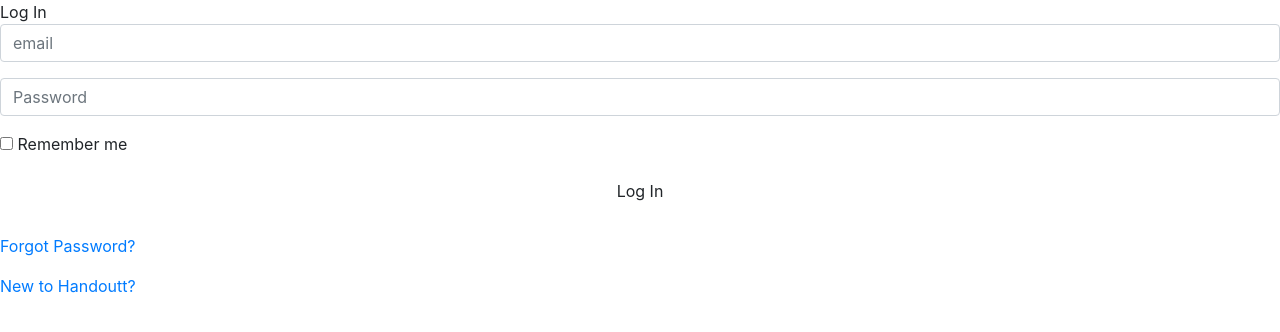
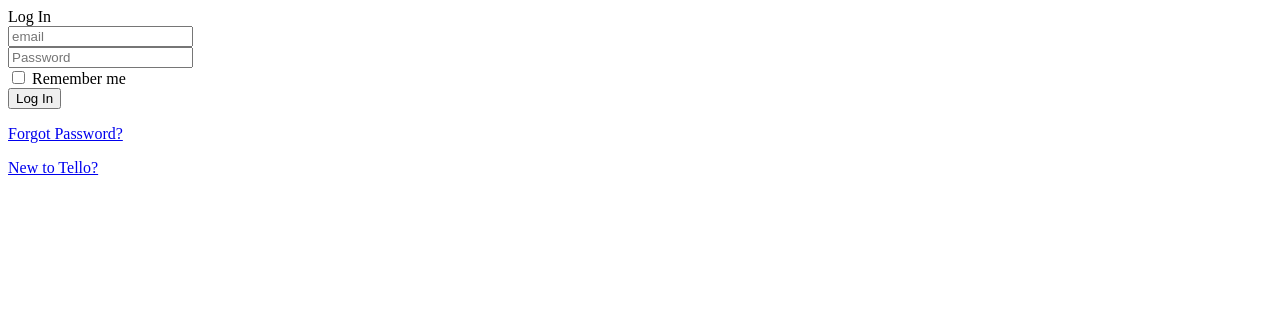
Before and after one commit to telloapp/salesapp, a PHP site: page /login.php in a window 1280 px wide. Shown: the top 332 px of the page. Run offline with PHP 8.4, Linux system fonts and the light colour scheme; some libraries are stand-ins or nearby versions.

Commit message:
login.php changed

```diff
--- a/login.php
+++ b/login.php
@@ -35,21 +35,7 @@ if (empty($_POST) === false) {
 <html class="bg-black">
     <head>
         <meta charset="UTF-8">
-        <title>Handoutt | Log in</title>
-        <meta content='width=device-width, initial-scale=1, maximum-scale=1, user-scalable=no' name='viewport'>
-        <!-- bootstrap 3.0.2 -->
-        <link href="css/bootstrap.min.css" rel="stylesheet" type="text/css" />
-        <!-- font Awesome -->
-        <link href="css/font-awesome.min.css" rel="stylesheet" type="text/css" />
-        <!-- Theme style -->
-        <link href="css/AdminLTE.css" rel="stylesheet" type="text/css" />
-
-        <!-- HTML5 Shim and Respond.js IE8 support of HTML5 elements and media queries -->
-        <!-- WARNING: Respond.js doesn't work if you view the page via file:// -->
-        <!--[if lt IE 9]>
-          <script src="https://oss.maxcdn.com/libs/html5shiv/3.7.0/html5shiv.js"></script>
-          <script src="https://oss.maxcdn.com/libs/respond.js/1.3.0/respond.min.js"></script>
-        <![endif]-->
+        <title>Log in</title>
     </head>
     <body class="bg-black">
 
@@ -76,17 +62,12 @@ if (empty($_POST) === false) {
 		?>
                     <p><a href="#">Forgot Password?</a></p>
 
-                    <a href="register.php" class="text-center">New to Handoutt?</a>
+                    <a href="register.php" class="text-center">New to Tello?</a>
                 </div>
             </form>
 
         </div>
 
 
-        <!-- jQuery 2.0.2 -->
-        <script src="http://ajax.googleapis.com/ajax/libs/jquery/2.0.2/jquery.min.js"></script>
-        <!-- Bootstrap -->
-        <script src="../../js/bootstrap.min.js" type="text/javascript"></script>
-
     </body>
 </html>
```
